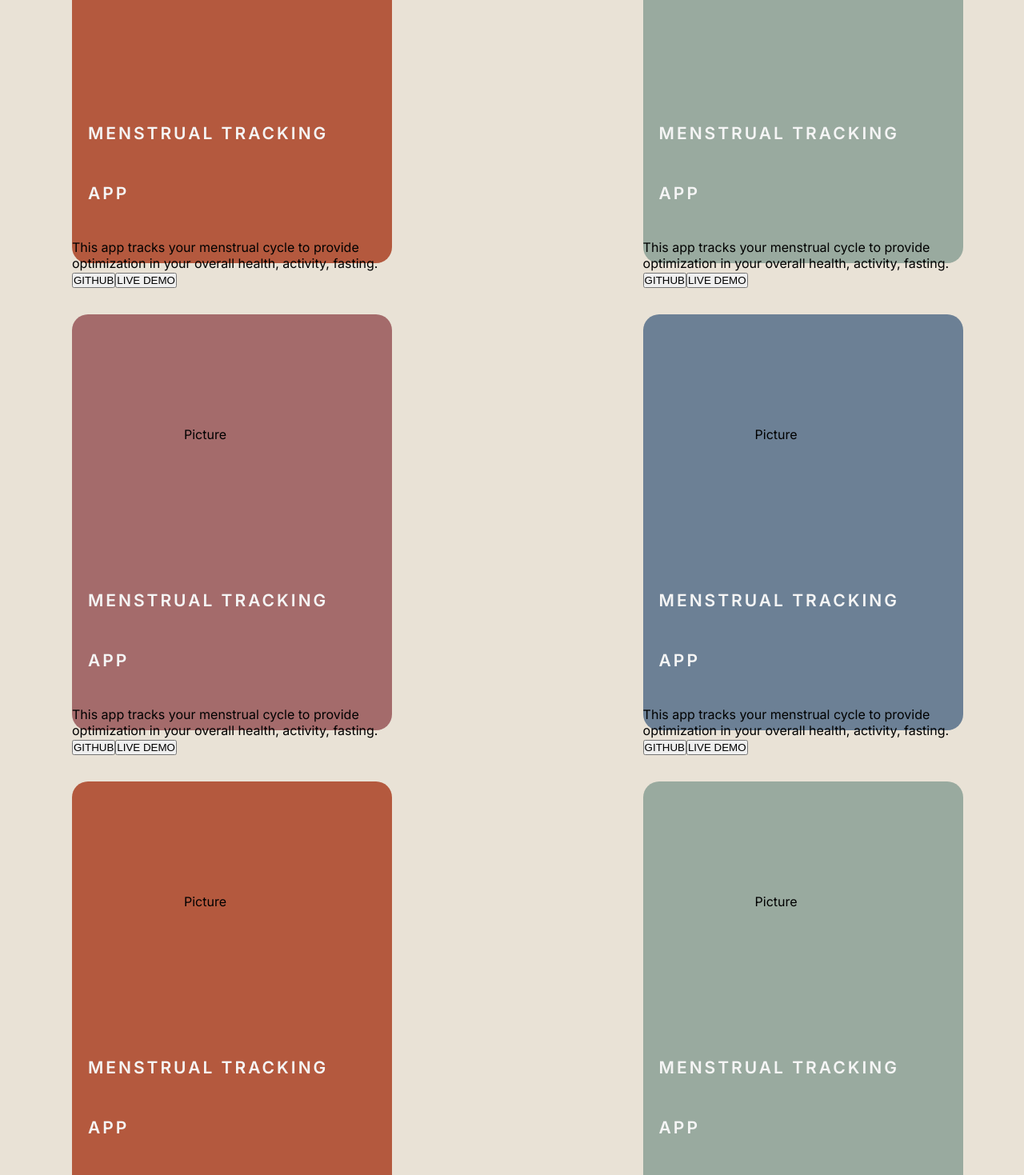
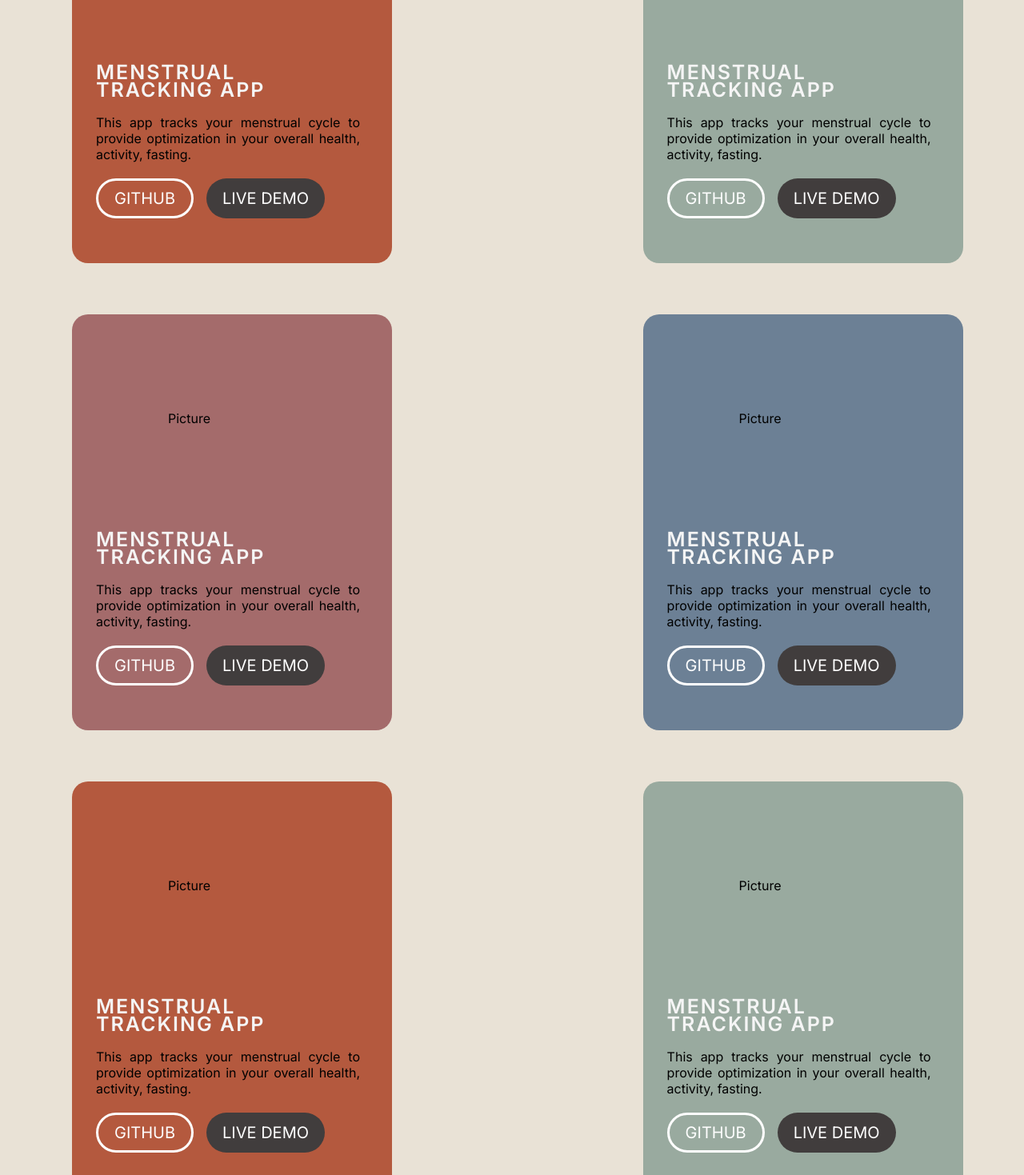
Before and after one commit to sallydough/sally-do-portfolio, a React (Vite) app: page / in a window 1280 px wide. Shown: the part 1380-2849 px from the top of the page at 80% size. Built offline with nearby package versions, Linux system fonts and the light colour scheme; a web font is replaced by a local one.

Commit message:
create github and demo button

```diff
--- a/src/components/Projects/Projects.jsx
+++ b/src/components/Projects/Projects.jsx
@@ -10,55 +10,55 @@ const Projects = () => {
       <article className="project-card card1">
         <figure className="project-pic">Picture</figure>
         <h1 className='project-name'>MENSTRUAL TRACKING APP</h1>
-        <p>This app tracks your menstrual cycle to provide optimization in your overall health, activity, fasting.</p>
+        <p className='description'>This app tracks your menstrual cycle to provide optimization in your overall health, activity, fasting.</p>
         <div className="github-demo">
-          <button>GITHUB</button>
-          <button>LIVE DEMO</button>
+          <button className='button-github'>GITHUB</button>
+          <button className='button-demo'>LIVE DEMO</button>
         </div>
       </article>
       <article className="project-card card2">
         <figure className="project-pic">Picture</figure>
         <h1 className='project-name'>MENSTRUAL TRACKING APP</h1>
-        <p>This app tracks your menstrual cycle to provide optimization in your overall health, activity, fasting.</p>
+        <p className='description'>This app tracks your menstrual cycle to provide optimization in your overall health, activity, fasting.</p>
         <div className="github-demo">
-          <button>GITHUB</button>
-          <button>LIVE DEMO</button>
+          <button className='button-github'>GITHUB</button>
+          <button className='button-demo'>LIVE DEMO</button>
         </div>
       </article>
       <article className="project-card card3">
         <figure className="project-pic">Picture</figure>
         <h1 className='project-name'>MENSTRUAL TRACKING APP</h1>
-        <p>This app tracks your menstrual cycle to provide optimization in your overall health, activity, fasting.</p>
+        <p className='description'>This app tracks your menstrual cycle to provide optimization in your overall health, activity, fasting.</p>
         <div className="github-demo">
-          <button>GITHUB</button>
-          <button>LIVE DEMO</button>
+          <button className='button-github'>GITHUB</button>
+          <button className='button-demo'>LIVE DEMO</button>
         </div>
       </article>
       <article className="project-card card4">
         <figure className="project-pic">Picture</figure>
         <h1 className='project-name'>MENSTRUAL TRACKING APP</h1>
-        <p>This app tracks your menstrual cycle to provide optimization in your overall health, activity, fasting.</p>
+        <p className='description'>This app tracks your menstrual cycle to provide optimization in your overall health, activity, fasting.</p>
         <div className="github-demo">
-          <button>GITHUB</button>
-          <button>LIVE DEMO</button>
+          <button className='button-github'>GITHUB</button>
+          <button className='button-demo'>LIVE DEMO</button>
         </div>
       </article>
       <article className="project-card card5">
         <figure className="project-pic">Picture</figure>
         <h1 className='project-name'>MENSTRUAL TRACKING APP</h1>
-        <p>This app tracks your menstrual cycle to provide optimization in your overall health, activity, fasting.</p>
+        <p className='description'>This app tracks your menstrual cycle to provide optimization in your overall health, activity, fasting.</p>
         <div className="github-demo">
-          <button>GITHUB</button>
-          <button>LIVE DEMO</button>
+          <button className='button-github'>GITHUB</button>
+          <button className='button-demo'>LIVE DEMO</button>
         </div>
       </article>
       <article className="project-card card6">
         <figure className="project-pic">Picture</figure>
         <h1 className='project-name'>MENSTRUAL TRACKING APP</h1>
-        <p>This app tracks your menstrual cycle to provide optimization in your overall health, activity, fasting.</p>
+        <p className='description'>This app tracks your menstrual cycle to provide optimization in your overall health, activity, fasting.</p>
         <div className="github-demo">
-          <button>GITHUB</button>
-          <button>LIVE DEMO</button>
+          <button className='button-github'>GITHUB</button>
+          <button className='button-demo'>LIVE DEMO</button>
         </div>
       </article>
     </main>
--- a/src/components/Projects/projects.css
+++ b/src/components/Projects/projects.css
@@ -51,16 +51,62 @@ width: 87vw;
 }
 
 .project-pic {
-  padding: 140px;
+  padding: 120px;
 }
 
 .project-name {
-    font-size: 21px;
-    width: 25vw;
-    margin: 20px;;
-    line-height: 75px;
-    letter-spacing: 3px;
+    font-size: 25px;
+    width: 22vw;
+    margin: 10px 30px;
+    letter-spacing: 2px;
+    line-height: 22px;
     color: whitesmoke;
     font-family: "Inter";
     font-weight: 600;
 }
+
+.description {
+  margin: 20px 30px;
+  margin-right: 40px;
+  text-align:justify;
+}
+
+.github-demo {
+  display: flex;
+  flex-direction: row;
+  gap: 1rem;
+  margin: 20px 30px;
+}
+
+.button-github {
+background-color: rgba(255, 68, 0, 0);
+color: white;
+padding: 10px 20px;
+font-family: "Inter";
+font-size: 20px;
+border: 3px white solid;
+border-radius: 30px;
+}
+
+.button-github:hover {
+  background-color: white;
+  color:#413D3D;
+  transition: 0.3s linear;
+  }
+
+
+.button-demo {
+  background-color: #413D3D;
+  color: white;
+  padding: 12px 20px;
+  font-family: "Inter";
+  font-size: 20px;
+  border: none;
+  border-radius: 30px;
+}
+
+.button-demo:hover {
+background-color: #FCD44A;
+color:#413D3D;
+transition: 0.3s linear;
+}
```
